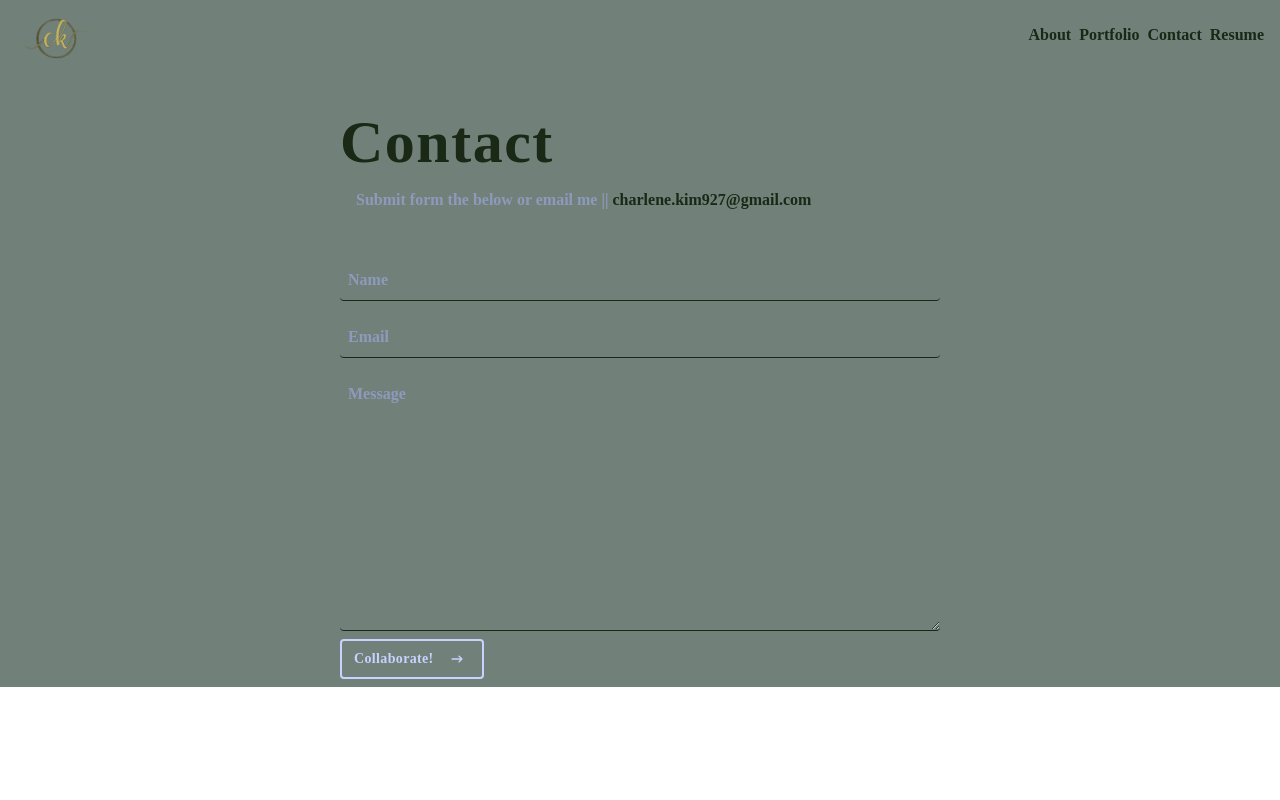
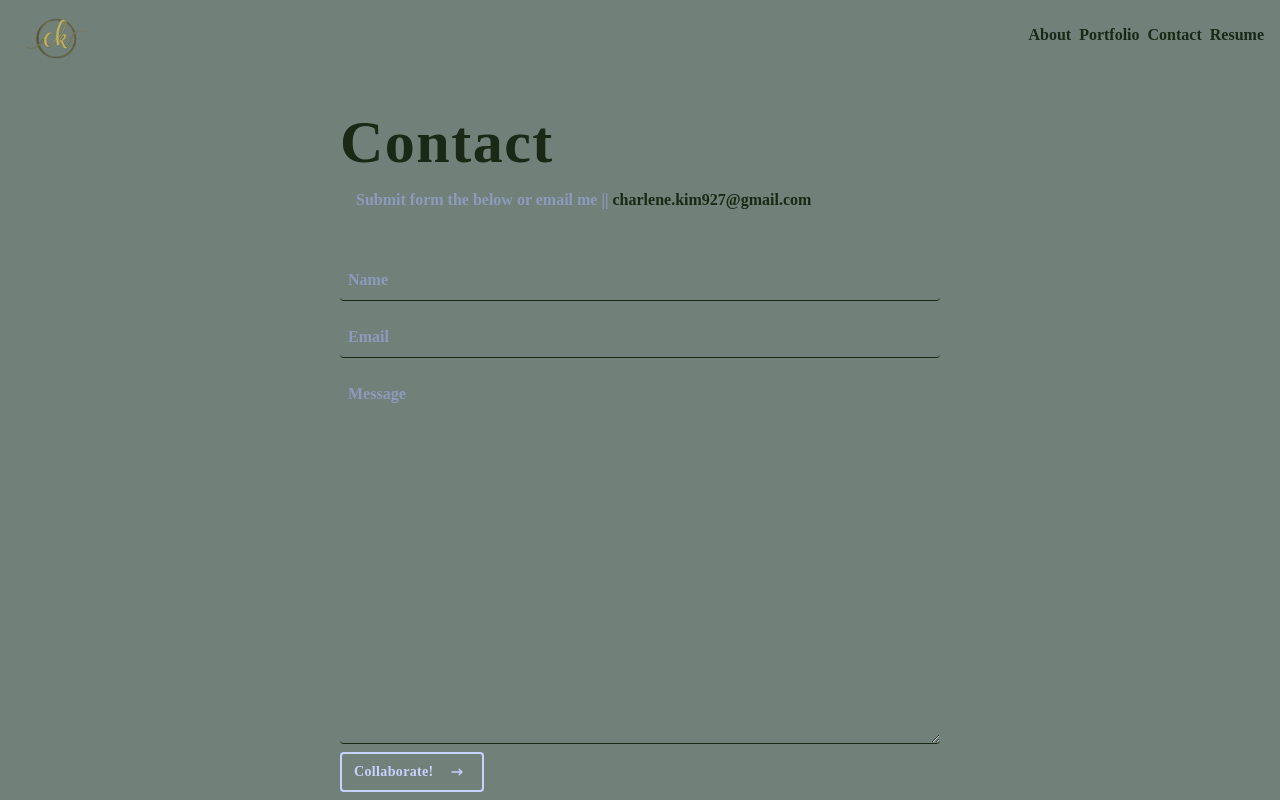
Before and after one commit to VAalchemist/portfolio-imnida, a React (Create React App) app: page /contact in a window 1280 px wide. Built offline with nearby package versions, Linux system fonts and the light colour scheme.

Commit message:
changed bg sizing and padding

```diff
--- a/src/components/Contact.jsx
+++ b/src/components/Contact.jsx
@@ -4,8 +4,8 @@ import { HiArrowNarrowRight } from 'react-icons/hi';
 
 const Contact = () => {
   return (
-    <div name="contact" className='w-full h-full bg-[#72807A] flex justify-center items-center px-4 pt-28'>
-      <form method="POST" action="https://getform.io/f/de2d0bf5-9f19-40d2-bd26-9f0bff0f15d9" className='flex flex-col max-w-[600px] w-full max-h-lg h-full'>
+    <div name="contact" className='w-full h-full sm:h-screen bg-[#72807A] flex justify-center items-center pt-28'>
+      <form method="POST" action="https://getform.io/f/de2d0bf5-9f19-40d2-bd26-9f0bff0f15d9" className='flex flex-col max-w-[600px] w-full max-h-lg h-full '>
 
         <div className='pb-8'>
           <p className='text-[#192915] text-4xl sm:text-6xl font-bold tracking-wide inline '>Contact</p>
```
